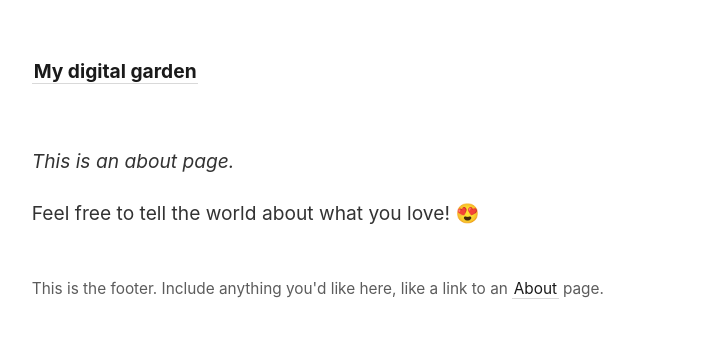
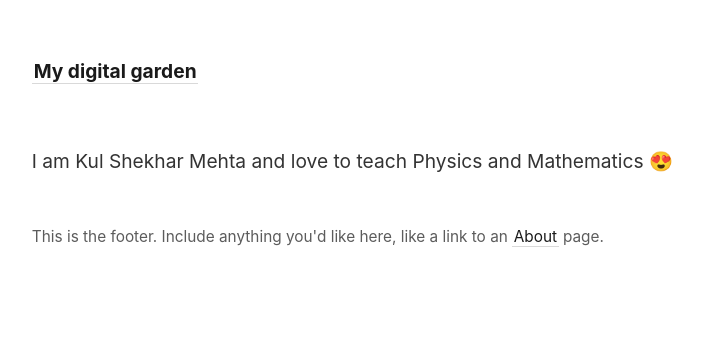
Before and after one commit to kulshekhar22/kultype, a Jekyll site: the page built from _pages/about.md, in a window 1280 px wide. Shown: the top 338 px of the page, without its empty margins (45-748 px from the left). Built offline with Jekyll 4.4.1, drawn with Linux system fonts in a browser that asks for light colours.

Commit message:
Update about.md

```diff
--- a/_pages/about.md
+++ b/_pages/about.md
@@ -4,6 +4,6 @@ title: About
 permalink: /about
 ---
 
-*This is an about page.*
 
-Feel free to tell the world about what you love! 😍
+
+I am Kul Shekhar Mehta and love to teach Physics and Mathematics 😍
```
